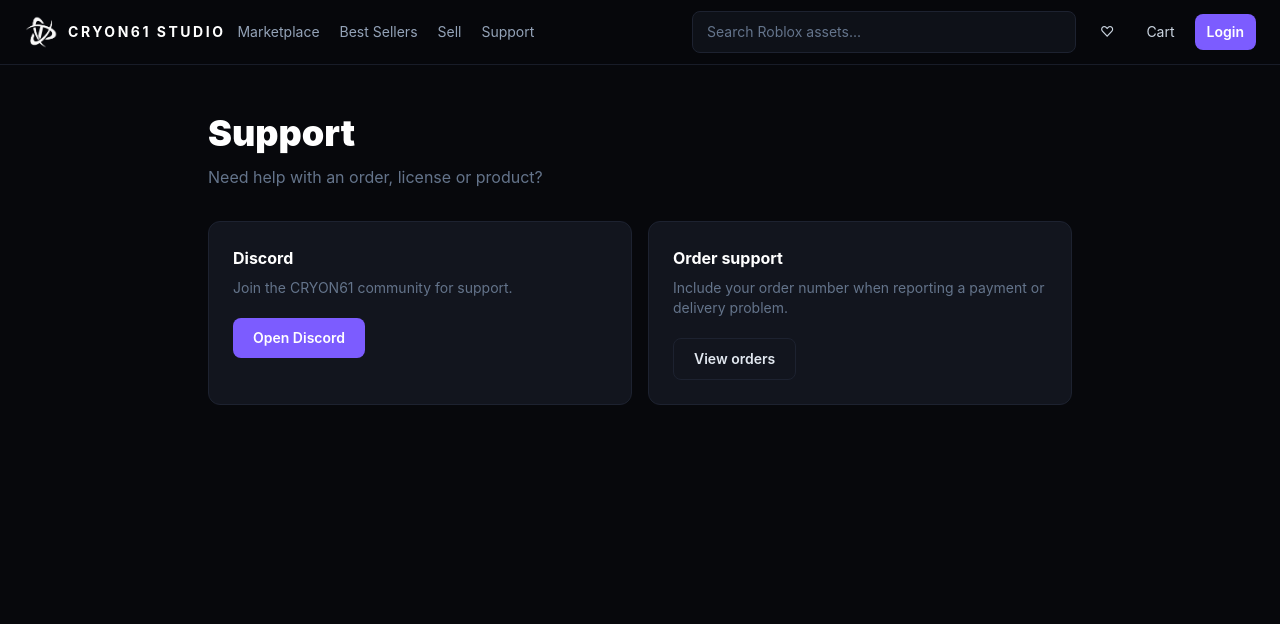
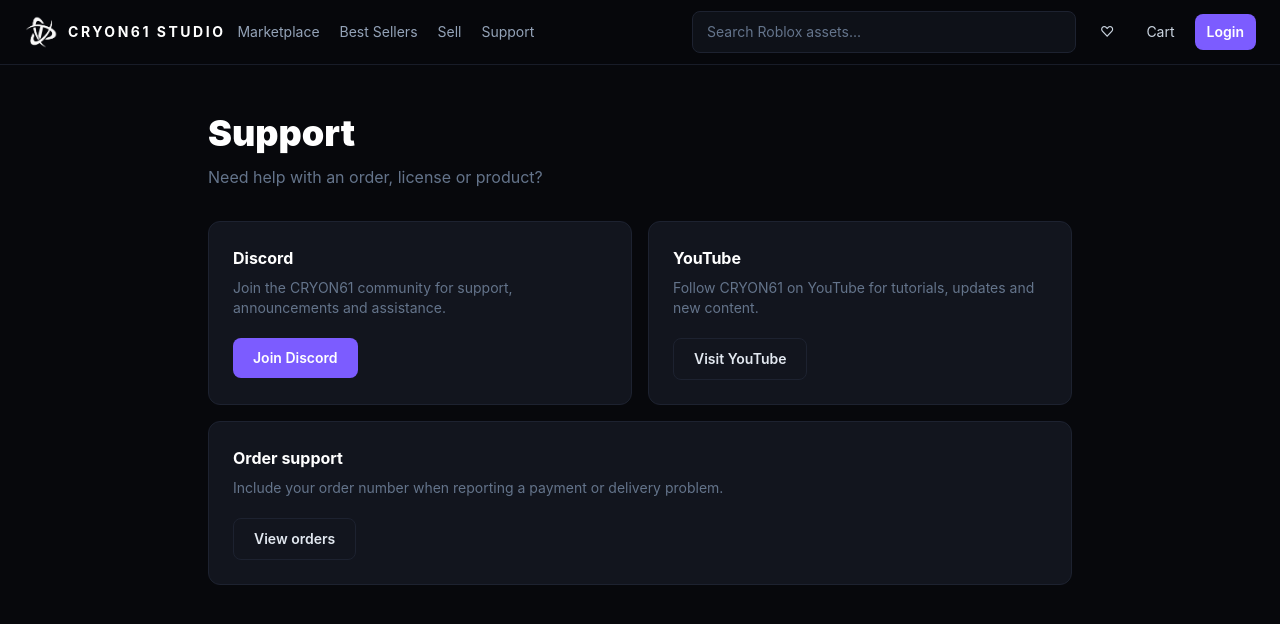
Before and after one commit to Cryon61/cryon61-studio, a Next.js app: page /support in a window 1280 px wide. Shown: the top 624 px of the page. Built offline with nearby package versions, Linux system fonts and the light colour scheme; no server answers.

Commit message:
Update Discord and YouTube support links

```diff
--- a/app/support/page.tsx
+++ b/app/support/page.tsx
@@ -1 +1,79 @@
-import {Navbar} from '@/components/site/Navbar';export default function Support(){return <><Navbar/><main className="mx-auto max-w-4xl px-4 py-12"><h1 className="text-4xl font-black text-white">Support</h1><p className="mt-3 text-slate-500">Need help with an order, license or product?</p><div className="mt-8 grid gap-4 sm:grid-cols-2"><div className="card p-6"><h2 className="font-bold text-white">Discord</h2><p className="mt-2 text-sm text-slate-500">Join the CRYON61 community for support.</p><a className="btn-primary mt-5" href="https://discord.com" target="_blank">Open Discord</a></div><div className="card p-6"><h2 className="font-bold text-white">Order support</h2><p className="mt-2 text-sm text-slate-500">Include your order number when reporting a payment or delivery problem.</p><a className="btn-ghost mt-5" href="/orders">View orders</a></div></div></main></>}
+import { Navbar } from "@/components/site/Navbar";
+
+export default function Support() {
+  return (
+    <>
+      <Navbar />
+
+      <main className="mx-auto max-w-4xl px-4 py-12">
+        <h1 className="text-4xl font-black text-white">
+          Support
+        </h1>
+
+        <p className="mt-3 text-slate-500">
+          Need help with an order, license or product?
+        </p>
+
+        <div className="mt-8 grid gap-4 sm:grid-cols-2">
+          <div className="card p-6">
+            <h2 className="font-bold text-white">
+              Discord
+            </h2>
+
+            <p className="mt-2 text-sm text-slate-500">
+              Join the CRYON61 community for support,
+              announcements and assistance.
+            </p>
+
+            <a
+              className="btn-primary mt-5 inline-block"
+              href="https://discord.gg/mbjgQAEm9"
+              target="_blank"
+              rel="noopener noreferrer"
+            >
+              Join Discord
+            </a>
+          </div>
+
+          <div className="card p-6">
+            <h2 className="font-bold text-white">
+              YouTube
+            </h2>
+
+            <p className="mt-2 text-sm text-slate-500">
+              Follow CRYON61 on YouTube for tutorials,
+              updates and new content.
+            </p>
+
+            <a
+              className="btn-ghost mt-5 inline-block"
+              href="https://youtube.com/@cryon61"
+              target="_blank"
+              rel="noopener noreferrer"
+            >
+              Visit YouTube
+            </a>
+          </div>
+
+          <div className="card p-6 sm:col-span-2">
+            <h2 className="font-bold text-white">
+              Order support
+            </h2>
+
+            <p className="mt-2 text-sm text-slate-500">
+              Include your order number when reporting a
+              payment or delivery problem.
+            </p>
+
+            <a
+              className="btn-ghost mt-5 inline-block"
+              href="/orders"
+            >
+              View orders
+            </a>
+          </div>
+        </div>
+      </main>
+    </>
+  );
+}
```
